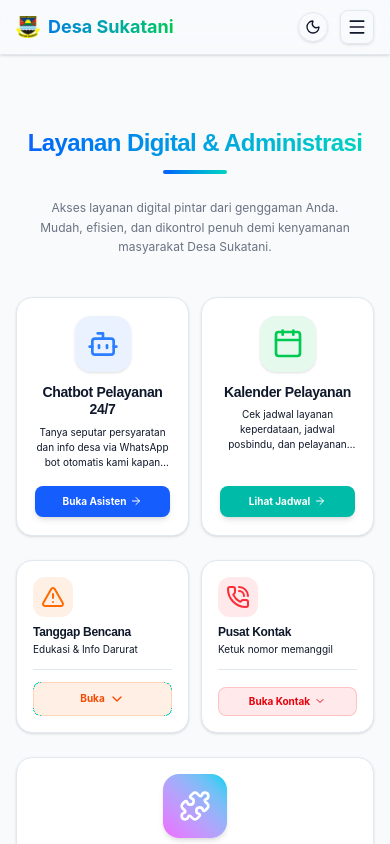
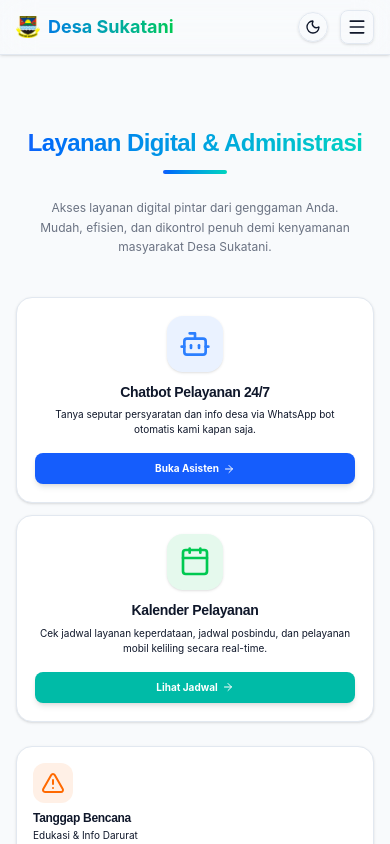
Before and after one commit to Winyaaa/website_desa_sukatani, a React (Vite) app: page /layanan in a window 390 px wide. Shown: the top 844 px of the page. Built offline with nearby package versions, Linux system fonts and the light colour scheme.

Commit message:
Update kode terbaru

```diff
--- a/src/pages/layanan/LayananTampilan.jsx
+++ b/src/pages/layanan/LayananTampilan.jsx
@@ -36,7 +36,7 @@ export default function LayananTampilan() {
       </div>
 
       {/* Grid Layanan Digital */}
-      <div className="grid grid-cols-2 md:grid-cols-2 gap-3 md:gap-8 mb-6 md:mb-8 max-w-6xl mx-auto">
+      <div className="grid grid-cols-1 md:grid-cols-2 gap-3 md:gap-8 mb-6 md:mb-8 max-w-6xl mx-auto">
         {layananDigital.map((item, i) => {
           const Icon = iconMap[item.icon] || MessageSquare;
           const isChatbot = i === 0;
@@ -85,7 +85,7 @@ export default function LayananTampilan() {
       </div>
 
       {/* Grid Layanan Tambahan (Row 1: Bencana & Kontak) */}
-      <div className="grid grid-cols-2 gap-3 md:gap-6 mb-6 max-w-6xl mx-auto items-start">
+      <div className="grid grid-cols-1 md:grid-cols-2 gap-3 md:gap-6 mb-6 max-w-6xl mx-auto items-start">
 
         {/* Card 1: Siaga & Tanggap Bencana */}
         <div className="p-4 md:p-6 relative rounded-2xl shadow-sm bg-card border border-border h-full flex flex-col hover:shadow-lg transition-shadow group">
```
Also changed, not shown: 2 other files (tests, documents, lock files or other folders).
